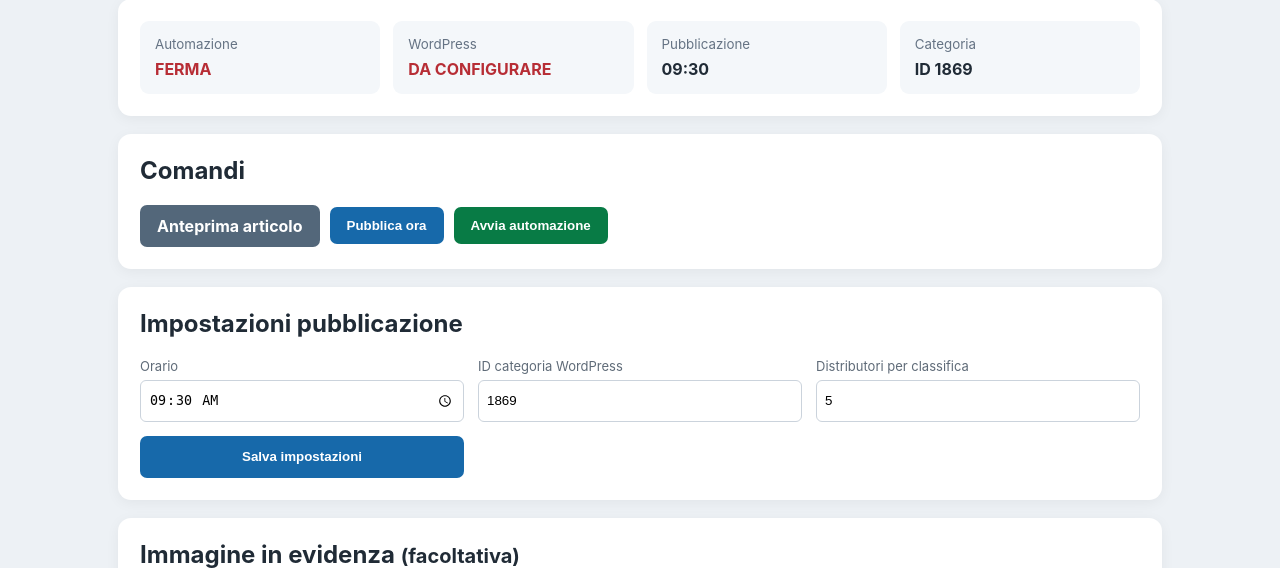
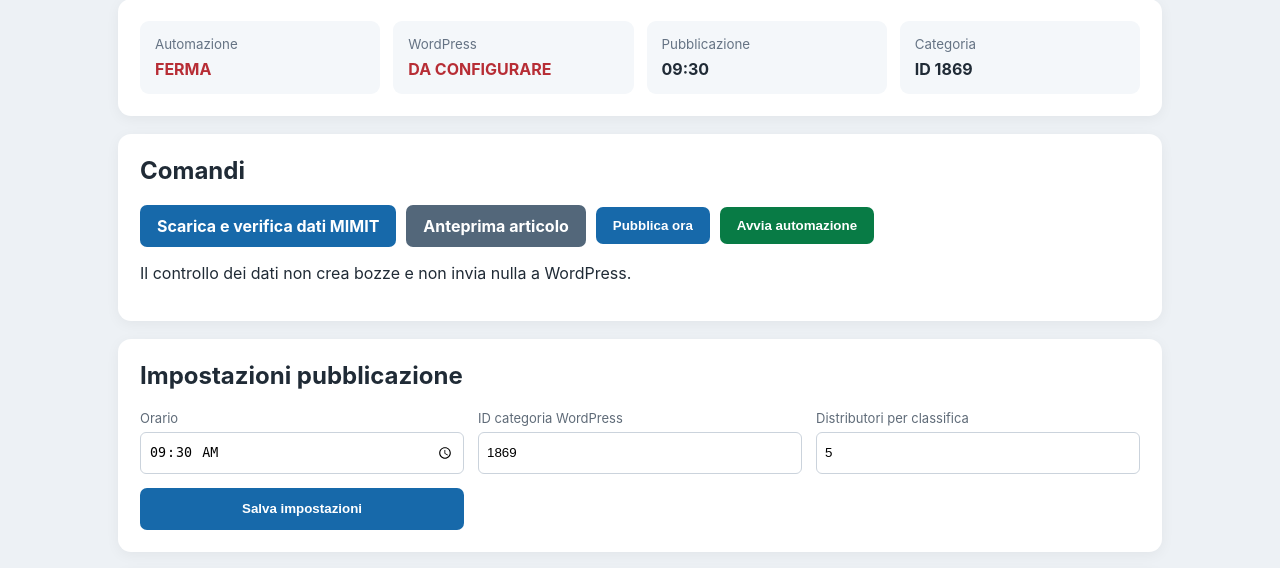
Before and after one commit to Niki206cc/prezzi-carburanti-montagne-paesi, a Flask app: page / in a window 1280 px wide. Shown: the part 157-725 px from the top of the page. Run offline with Flask 3, Linux system fonts and the light colour scheme.

Commit message:
Aggiunge pulsante di controllo dati al pannello

```diff
--- a/templates/index.html
+++ b/templates/index.html
@@ -2,7 +2,7 @@
 <header><div><h1>Montagne &amp; Paesi</h1><p>Prezzi carburanti automatici</p></div><span>v{{ version }}</span></header>
 {% with messages=get_flashed_messages(with_categories=true) %}{% for c,m in messages %}<div class="flash {{c}}">{{m}}</div>{% endfor %}{% endwith %}
 <section class="cards"><article><small>Automazione</small><strong class="{{'on' if state.automation_enabled else 'off'}}">{{'ATTIVA' if state.automation_enabled else 'FERMA'}}</strong></article><article><small>WordPress</small><strong class="{{'on' if configured else 'off'}}">{{'CONFIGURATO' if configured else 'DA CONFIGURARE'}}</strong></article><article><small>Pubblicazione</small><strong>{{state.publish_time}}</strong></article><article><small>Categoria</small><strong>ID {{state.category_id}}</strong></article></section>
-<section><h2>Comandi</h2><div class="actions"><a class="button secondary" href="{{url_for('preview')}}" target="_blank">Anteprima articolo</a><form method="post" action="{{url_for('publish_now')}}"><button>Pubblica ora</button></form>{% if state.automation_enabled %}<form method="post" action="{{url_for('automation',action='stop')}}"><button class="danger">Ferma automazione</button></form>{% else %}<form method="post" action="{{url_for('automation',action='start')}}"><button class="success">Avvia automazione</button></form>{% endif %}</div></section>
+<section><h2>Comandi</h2><div class="actions"><a class="button data" href="{{url_for('data_preview')}}" target="_blank">Scarica e verifica dati MIMIT</a><a class="button secondary" href="{{url_for('preview')}}" target="_blank">Anteprima articolo</a><form method="post" action="{{url_for('publish_now')}}"><button>Pubblica ora</button></form>{% if state.automation_enabled %}<form method="post" action="{{url_for('automation',action='stop')}}"><button class="danger">Ferma automazione</button></form>{% else %}<form method="post" action="{{url_for('automation',action='start')}}"><button class="success">Avvia automazione</button></form>{% endif %}</div><p class="hint">Il controllo dei dati non crea bozze e non invia nulla a WordPress.</p></section>
 <section><h2>Impostazioni pubblicazione</h2><form class="grid" method="post" action="{{url_for('settings')}}"><label>Orario<input type="time" name="publish_time" value="{{state.publish_time}}" required></label><label>ID categoria WordPress<input type="number" name="category_id" min="1" value="{{state.category_id}}" required></label><label>Distributori per classifica<input type="number" name="top_count" min="1" max="10" value="{{state.top_count}}" required></label><button>Salva impostazioni</button></form></section>
 <section><h2>Immagine in evidenza <small>(facoltativa)</small></h2><p>Carica una grafica senza data e prezzo: verranno aggiunti automaticamente.</p><form class="actions" method="post" action="{{url_for('image_upload')}}" enctype="multipart/form-data"><input type="file" name="image" accept="image/jpeg,image/png"><button>Carica</button></form>{% if has_image %}<img class="preview" src="{{url_for('image_preview')}}?t={{now.timestamp()}}"><form class="grid" method="post" action="{{url_for('image_settings')}}"><label>Posizione X %<input type="number" name="image_x" min="0" max="100" value="{{state.image_x}}"></label><label>Posizione Y %<input type="number" name="image_y" min="0" max="100" value="{{state.image_y}}"></label><label>Dimensione<input type="number" name="font_size" min="16" max="160" value="{{state.font_size}}"></label><label>Colore<input type="color" name="text_color" value="{{state.text_color}}"></label><label>Contorno<input type="color" name="stroke_color" value="{{state.stroke_color}}"></label><label>Spessore<input type="number" name="stroke_width" min="0" max="10" value="{{state.stroke_width}}"></label><button>Salva grafica</button></form>{% endif %}</section>
 <section><h2>Ultima attività</h2><p><strong>Ultimo invio:</strong> {{state.last_publish or 'Nessuno'}}</p>{% if state.last_url %}<p><a href="{{state.last_url}}" target="_blank">Apri ultimo articolo</a></p>{% endif %}{% if state.last_error %}<p class="off"><strong>Errore:</strong> {{state.last_error}}</p>{% endif %}</section>
```
